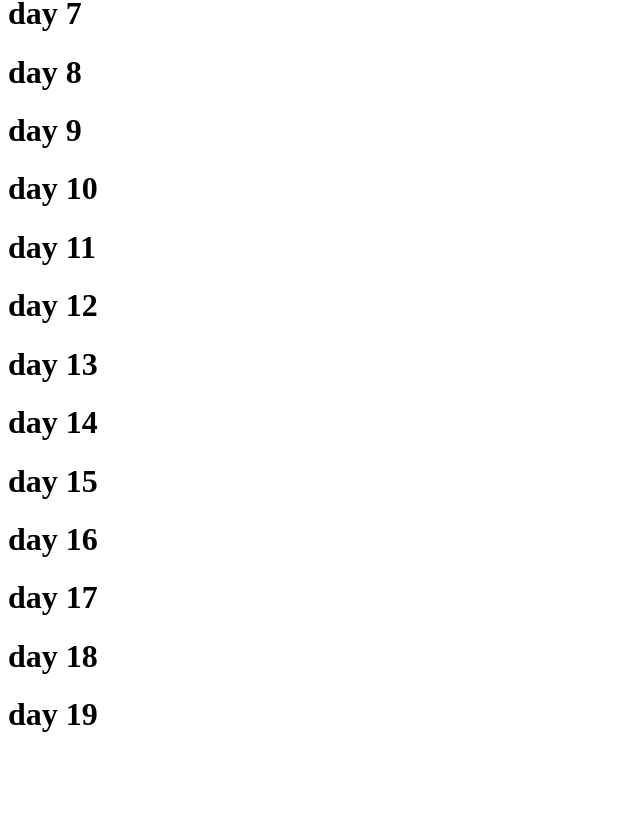
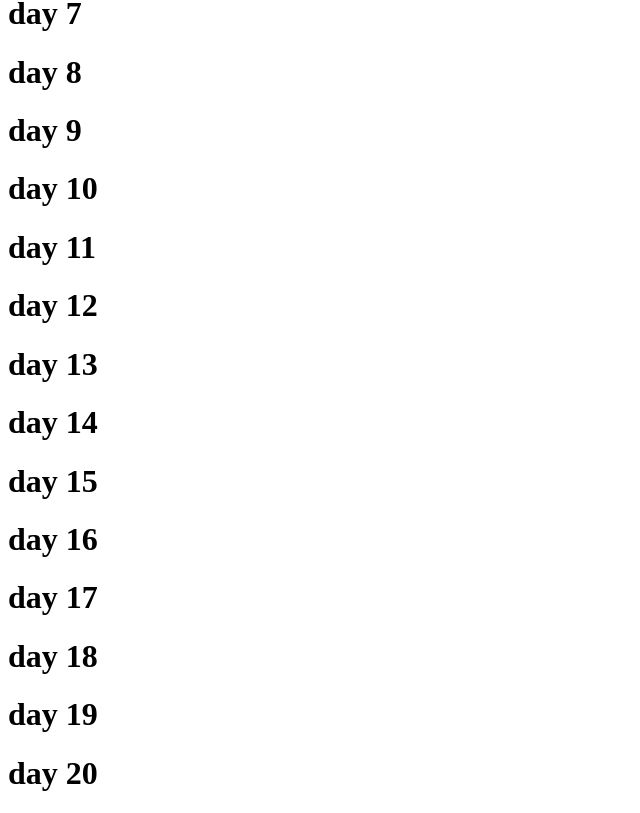
Before and after one commit to Abdurakhman00000/git-ex, a Next.js app: page /main/components/header/Header in a window 1280 px wide. Shown: the part 377-1190 px from the top of the page, without its empty margins (0-640 px from the left). Before the commit the page ends 1132 px from the top, so only its background shows below. Built offline with nearby package versions, Linux system fonts and the light colour scheme.

Commit message:
feat: add

```diff
--- a/src/pages/main/components/header/Header.tsx
+++ b/src/pages/main/components/header/Header.tsx
@@ -25,6 +25,7 @@ const Header = () => {
           <h1>day 17</h1>
           <h1>day 18</h1>
           <h1>day 19</h1>
+          <h1>day 20</h1>
         </div>
       </div>
     </header>
```
